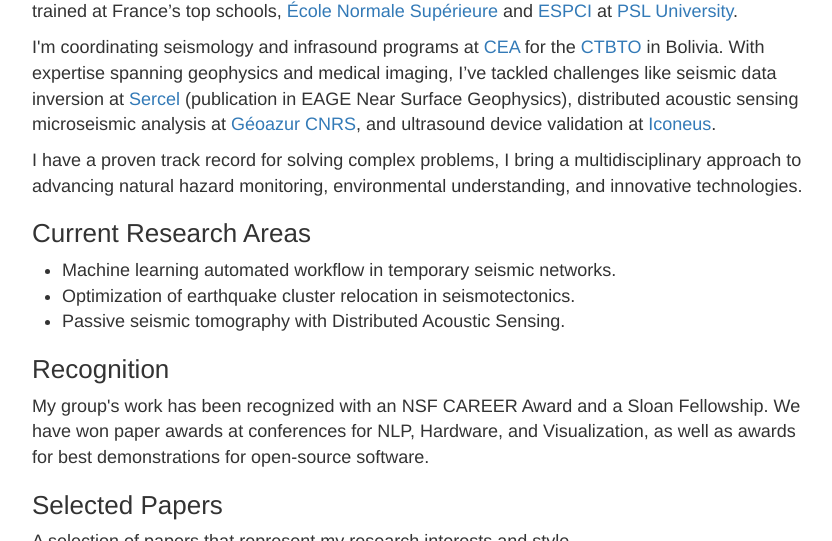
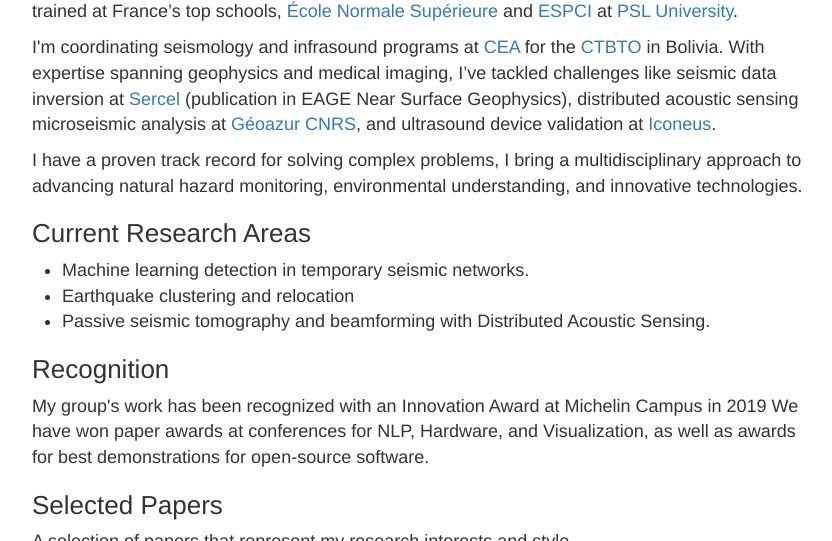
Before and after one commit to ausoufre/ausoufre.github.io, a Jekyll site: the page built from index.html, in a window 1280 px wide and 900 px high, scrolled down 394 px, cut to the strip 0-541 px from the top of the window. Shown: the whole strip, without its empty margins (218-1050 px from the left). Built offline with Jekyll 4.4.1, drawn with Linux system fonts in a browser that asks for light colours.

Commit message:
Update index.html

```diff
--- a/index.html
+++ b/index.html
@@ -53,16 +53,16 @@
 <h3> Current Research Areas </h3>
 <p style="font-size: 18px">
 <ul style="font-size: 18px">
-  <li> Machine learning automated workflow in temporary seismic networks. </li>
-  <li> Optimization of earthquake cluster relocation in seismotectonics.  </li>
-  <li> Passive seismic tomography with Distributed Acoustic Sensing. </li>
+  <li> Machine learning detection in temporary seismic networks. </li>
+  <li> Earthquake clustering and relocation </li>
+  <li> Passive seismic tomography and beamforming with Distributed Acoustic Sensing. </li>
 </ul>
 </p>
 
 <h3> Recognition </h3>
 
 <p style="font-size: 18px">
-My group's work has been recognized with an NSF CAREER Award and a Sloan Fellowship. We have won paper awards at conferences for NLP, Hardware, and Visualization, as well as awards for best demonstrations for open-source software.
+My group's work has been recognized with an Innovation Award at Michelin Campus in 2019 We have won paper awards at conferences for NLP, Hardware, and Visualization, as well as awards for best demonstrations for open-source software.
 </p>
 
 <h3>Selected Papers</h3>
```
